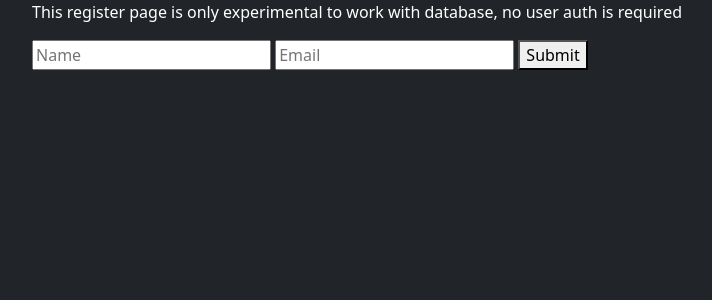
After one commit to budnyy/tmdb_api_rest, a Flask app: page /login in a window 1280 px wide. The commit adds this page. Shown: the top 300 px of the page, without its empty margins (50-762 px from the left). Run offline with Flask 3, Linux system fonts and the light colour scheme.

Commit message:
feat: add sqlalchemy and user login
login script still unfinished

```diff
--- a/main.py
+++ b/main.py
@@ -1,4 +1,6 @@
-from flask import Flask, render_template, request, redirect, url_for
+from flask import Flask, render_template, request, redirect, url_for, session
+from flask_sqlalchemy import SQLAlchemy
+from datetime import timedelta
 from dotenv import load_dotenv
 import os
 import requests
@@ -7,12 +9,27 @@ load_dotenv()
 api_key = os.getenv("API_KEY")
 
 app = Flask(__name__)
+app.secret_key = "hello"
+app.config["SQLALCHEMY_DATABASE_URI"] = "sqlite:///users.sqlite3"
+app.config["SQLACLHEMY_TRACK_MODIFICATIONS"] = False
+app.permanent_session_lifetime = timedelta(minutes=5)
+db = SQLAlchemy(app)
+
+class User(db.Model):
+    _id = db.Column("id",db.Integer, primary_key=True)
+    name = db.Column("name",db.String(100), unique=True, nullable=False)
+    email = db.Column("email",db.String(100), unique=True, nullable=False)
+
+    def __init__(self, name, email):
+        self.name = name
+        self.email = email
+
 languages_url = "https://api.themoviedb.org/3/configuration/primary_translations"
-
 headers = {
     "accept": "application/json",
     "Authorization": api_key
 }
+
 
 @app.route("/", methods=["POST", "GET"])
 def home():
@@ -22,6 +39,60 @@ def home():
         return redirect(url_for("moviepage", title = search_title, lang=lang))
     else:
         return render_template("index.html", languages = requests.get(languages_url, headers=headers).json())
+
+
+@app.route("/register", methods=["POST","GET"])
+def register():
+    if request.method == "POST":
+        email = request.form["email"]
+
+        if User.query.filter_by(email=email).first() == None:
+            name = request.form["nm"]
+            session["name"] = name
+            session["email"] = email
+            #register password (future)
+
+            new_user = User(name, email)
+            db.session.add(new_user)
+            db.session.commit()
+
+            return redirect(url_for("user", user=session["name"]))
+
+        else:
+            return redirect(url_for("login"))
+    else:
+        if "name" in session:
+            return redirect(url_for("user", user=session["name"]))
+        return render_template("register.html")
+
+
+@app.route("/login", methods= ["POST", "GET"])
+def login():
+    if request.method == "POST":
+        email = request.form["email"]
+
+        if User.query.filter_by(email=email).first() == None:
+            return redirect(url_for("register"))
+
+        else:
+            #verify password (future)
+            print()
+    else:
+        if "name" in session:
+            return redirect(url_for("user", user=session["name"]))
+        else:
+            return render_template("login.html")
+
+
+@app.route("/<user>")
+def user(user):
+    return render_template("user.html", name=user)
+
+
+@app.route("/view")
+def view():
+    return render_template("view.html", values = User.query.all())
+
 
 @app.route("/movie/<lang>/<title>")
 def moviepage(title, lang):
@@ -33,4 +104,6 @@ def moviepage(title, lang):
         return f"No results :("
 
 if __name__ == "__main__":
-    app.run(debug=True)
+    with app.app_context():
+        db.create_all()
+        app.run(debug=True)
--- a/templates/index.html
+++ b/templates/index.html
@@ -2,6 +2,8 @@
 {% block title %}Home Page{% endblock %}
 {% block content %}
 Welcome to my TMDb REST API!
+    <a href={{url_for('login')}} class="btn btn-primary">Log in</a>
+    <a href={{url_for('register')}} class="btn btn-primary">Register</a>
     <form action="#" method="post">
         <div class="flex-fill">
             <input type="text" placeholder="Enter a movie title" name="search_title" class="form-control justify-center">
--- /dev/null
+++ b/templates/login.html
@@ -0,0 +1,10 @@
+{% extends "base.html" %}
+{% block title %}LOGIN{% endblock %}
+{% block content %}
+    <p>This register page is only experimental to work with database, no user auth is required</p>
+    <form action="#" method="post">
+        <input type="text" name="nm" placeholder="Name">
+        <input type="email" name="email" placeholder="Email">
+        <button type="submit">Submit</button>
+    </form>
+{% endblock %}
--- /dev/null
+++ b/templates/user.html
@@ -0,0 +1,5 @@
+{% extends "base.html" %}
+{% block title %}USER{% endblock %}
+{% block content %}
+    <p>{{name}}</p>
+{% endblock %}
```
Also changed, not shown: templates/register.html (added, +10 -0 lines), templates/view.html (added, +7 -0 lines), instance/users.sqlite3 (added), 1 other file.
